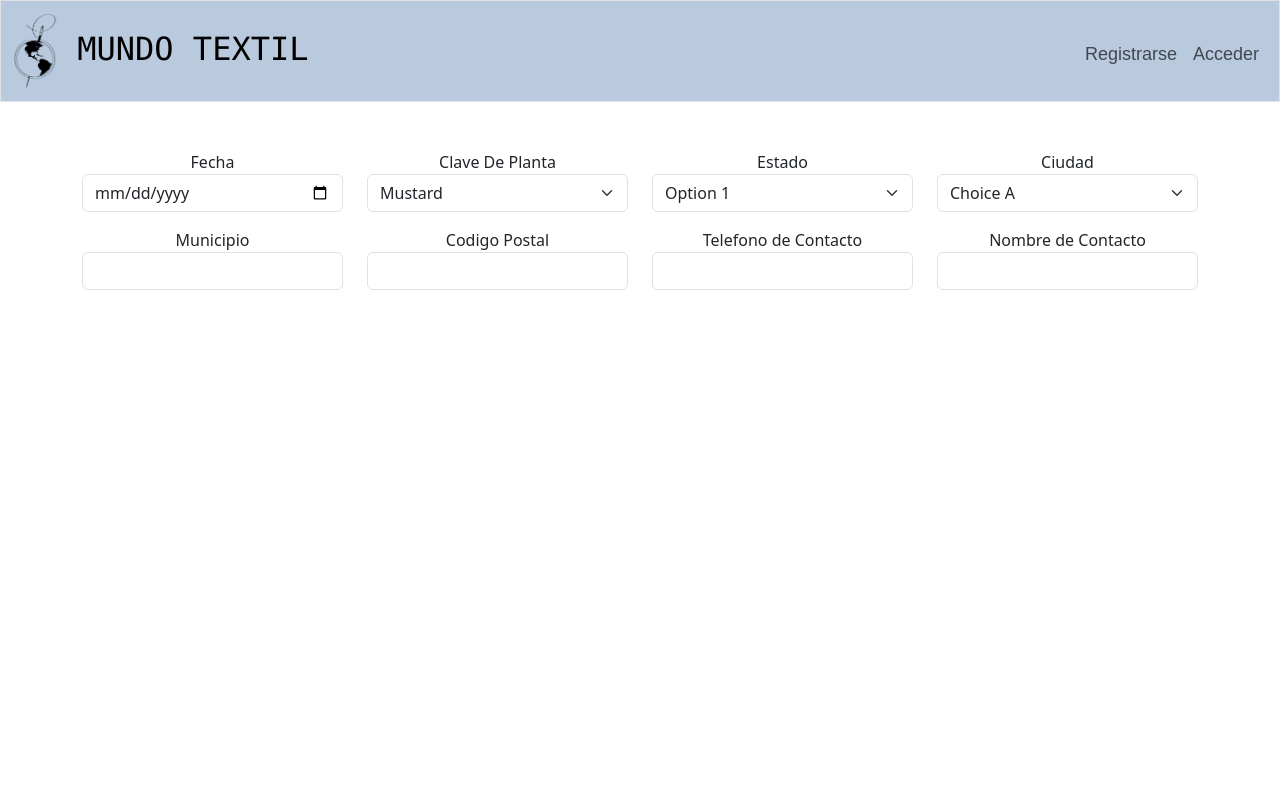
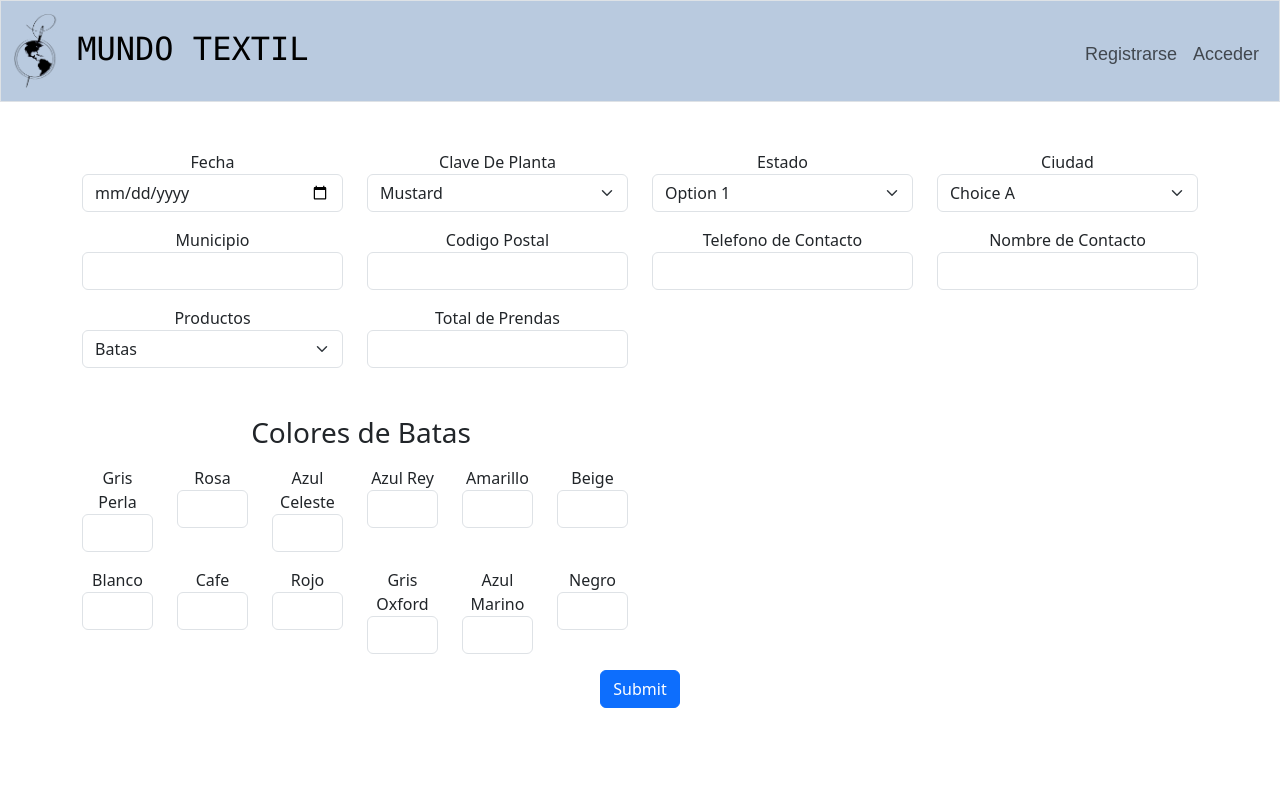
Before and after one commit to Vizard16/CS50-Final-project, a Flask app: page /release in a window 1280 px wide. Before the commit the page ends 290 px from the top, so only its background shows below. Run offline with Flask 3, Linux system fonts and the light colour scheme; some libraries are stand-ins or nearby versions.

Commit message:
Added more inputs
I think I will later Undo this lol

```diff
--- a/templates/release.html
+++ b/templates/release.html
@@ -67,12 +67,107 @@
         </div>
 
         <!-- Me falta lo de las piezas de Batas o Mandil Aqui-->
+
     </div>
+
+    <div class="row mt-3">
+        <div class="col-sm-3">
+            <label for="startDate">Productos</label>
+            <select class="form-select" aria-label="Default select example">
+                <option>Batas</option>
+
+            </select>
+        </div>
+
+        <div class="col-sm-3">
+            <label for="additionalInput">Total de Prendas</label>
+            <input id="additionalInput" class="form-control" type="number" />
+        </div>
+
+    </div>
+
+    <div class="col-sm-6 mb-3 mt-5">
+        <h3>Colores de Batas</h3>
+    </div>
+
+    <div class="row mt-3">
+
+        <div class="col-sm-1">
+            <label for="startDate">Gris Perla</label>
+            <input id="additionalInput" class="form-control" type="number" />
+        </div>
+
+        <div class="col-sm-1">
+            <label for="additionalInput">Rosa</label>
+            <input id="additionalInput" class="form-control" type="number" />
+        </div>
+
+        <div class="col-sm-1">
+            <label for="additionalInput">Azul Celeste</label>
+            <input id="additionalInput" class="form-control" type="number" />
+        </div>
+
+        <div class="col-sm-1">
+            <label for="additionalInput">Azul Rey</label>
+            <input id="additionalInput" class="form-control" type="number" />
+        </div>
+
+        <div class="col-sm-1">
+            <label for="additionalInput">Amarillo</label>
+            <input id="additionalInput" class="form-control" type="number" />
+        </div>
+
+        <div class="col-sm-1">
+            <label for="additionalInput">Beige</label>
+            <input id="additionalInput" class="form-control" type="number" />
+        </div>
+    </div>
+
+    <div class="row mt-3">
+
+        <div class="col-sm-1">
+            <label for="additionalInput">Blanco</label>
+            <input id="additionalInput" class="form-control" type="number" />
+        </div>
+
+        <div class="col-sm-1">
+            <label for="additionalInput">Cafe</label>
+            <input id="additionalInput" class="form-control" type="number" />
+        </div>
+
+        <div class="col-sm-1">
+            <label for="additionalInput">Rojo</label>
+            <input id="additionalInput" class="form-control" type="number" />
+        </div>
+
+        <div class="col-sm-1">
+            <label for="additionalInput">Gris Oxford</label>
+            <input id="additionalInput" class="form-control" type="number" />
+        </div>
+
+        <div class="col-sm-1">
+            <label for="additionalInput">Azul Marino</label>
+            <input id="additionalInput" class="form-control" type="number" />
+        </div>
+
+        <div class="col-sm-1">
+            <label for="additionalInput">Negro</label>
+            <input id="additionalInput" class="form-control" type="number" />
+        </div>
+
+    </div>
+
+    </div>
+
+
+
 
 
 
 </form>
 
+<button type="submit" class="btn btn-primary mt-3">Submit</button>
+
 
 
 {% endblock %}
```
